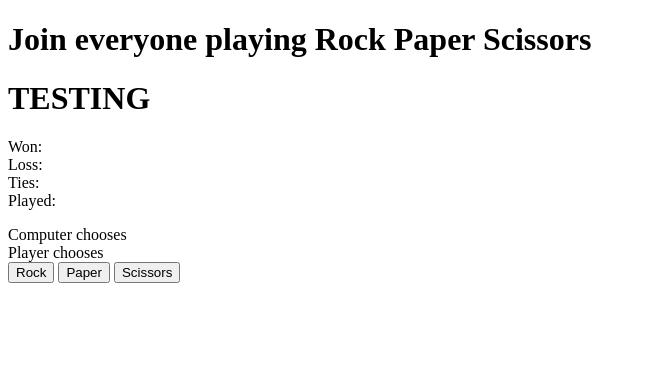
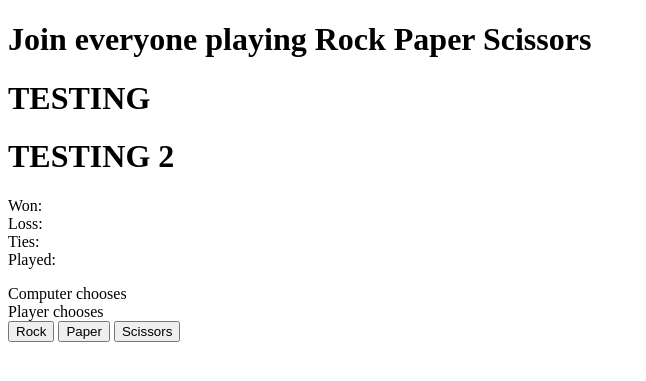
Before and after one commit to brandoneng000/minigames, a Django app: page / in a window 1280 px wide. Shown: the top 381 px of the page, without its empty margins (0-646 px from the left). Run offline with Django 4.2, Linux system fonts and the light colour scheme.

Commit message:
Deployment TESTING 2

```diff
--- a/player/templates/player/rockpaperscissors.html
+++ b/player/templates/player/rockpaperscissors.html
@@ -3,6 +3,7 @@
         <body>
             <h1>Join everyone playing Rock Paper Scissors</h1>
             <h1> TESTING </h1>
+            <h1> TESTING 2 </h1>
 
             <p style="display:inline-block; margin:0">Won:</p> <span id="won" ></span>
             <br/>
```
